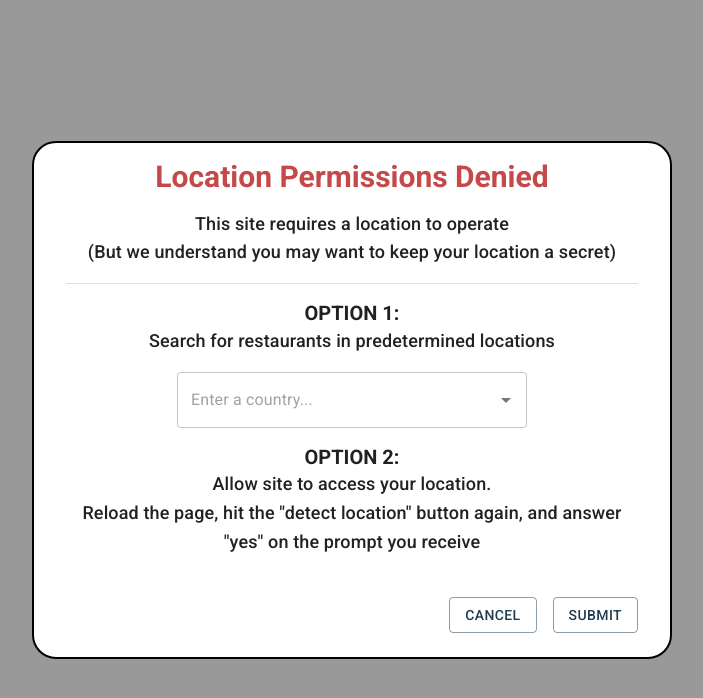
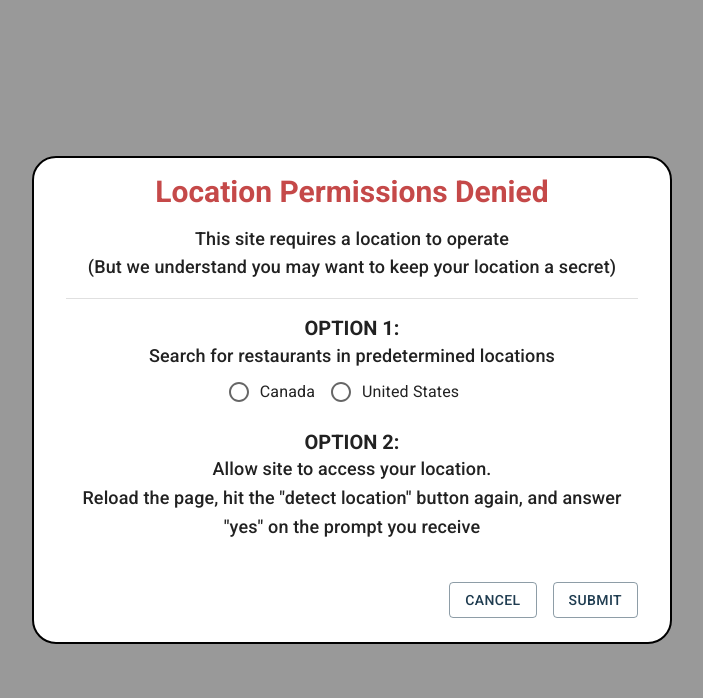
Before and after one commit to JasonXB/local-eats, a Next.js app: page /testError in a window 1280 px wide. Shown: the top 698 px of the page, without its empty margins (288-991 px from the left). Built offline with nearby package versions, Linux system fonts and the light colour scheme.

Commit message:
Must fix USA desync between 2 drop down menus b

```diff
--- a/src/custom-components/Modals/LocationDenial/whole.js
+++ b/src/custom-components/Modals/LocationDenial/whole.js
@@ -1,11 +1,18 @@
+//  prettier-ignore
 import React, { useEffect, useRef, useState } from "react";
 import { styled, Box } from "@mui/system";
 import { useLocationContext } from "../../../state-management/locationContext";
 //  prettier-ignore
 import { Typography, Divider, TextField, Autocomplete, Button } from "@mui/material";
+import Radio from "@mui/material/Radio";
+import RadioGroup from "@mui/material/RadioGroup";
+import FormControlLabel from "@mui/material/FormControlLabel";
+import FormControl from "@mui/material/FormControl";
+import FormLabel from "@mui/material/FormLabel";
+import AmericanSelect from "./AmericanSelect"
+import CanadianSelect from "./CanadianSelect"
 import { mix } from "../../../../styles/styleMixins";
 import { countries } from "../countryData";
-import axios from "axios";
 
 const StyledModal = styled("div")`
   position: fixed;
@@ -22,42 +29,17 @@ const StyledModal = styled("div")`
 
 export default function LocationModal(props) {
   const { hideModal } = useLocationContext();
-  const nationRef = useRef(); // currently selected nation
-
-  // When the user selects a country, generate a list of areas Yelp has data for
-  const [areaList, setAreaList] = useState(null);
-  const nationChangeHandler = async function (e) {
-    const selectedNation = nationRef.current.firstChild.firstChild.value;
-    console.log(selectedNation);
-    //@ Render a list of options for that country, right beneath option 1
+  const [conditionalMenu, setConditionalMenu] = useState(null);
+  // If Canada is selected, render <CanadianSelect/>
+  const clickedCanada = (e) => {
+    console.log("Canada selected?", e.target.checked);
+    setConditionalMenu(<CanadianSelect/>)
   };
-
-  /*
-  const submitHandler = async function (params) {
-    // Get the country value currently selected (must dig deep thanks to MUI)
-    const inputValue = nationRef.current.firstChild.firstChild.value;
-    // Length MUST be over 0 to warrant an API call
-    // The input is set to only accept pre-defined answers, so anything different counts as an empty string (thanks, MUI <3)
-    if (inputValue == 0) return alert("Improper selection"); //! replace with input text later
-
-    try {
-      // Make an API request that gets us the capital city name of the country we chose
-      const apiRouteRequest = await axios.post("/api/getCapital", {
-        countryName: inputValue,
-      });
-      // Data contains { city, nation, locationString , latitude, longitude }
-      const capitalCityData = apiRouteRequest.data.payload;
-      console.log(capitalCityData);
-      // Save it to the project state and localStorage (this is your new current Location)
-    } catch (err) {
-      alert("Something went wrong");
-    }
-
-    //! Use that to form a search string for the the Yelp API
-    // hideModal();
+  // If Canada is selected, render <AmericanSelect/>
+  const clickedAmerica = (e) => {
+    console.log("America selected?", e.target.checked);
+    setConditionalMenu(<AmericanSelect/>)
   };
-  */
-
   return (
     <Box
       sx={{
@@ -92,44 +74,27 @@ export default function LocationModal(props) {
             Search for restaurants in predetermined locations
           </Typography>
 
-          <Autocomplete
-            // id={String(Math.random())} // prevents old choices being saved
-            sx={{ maxWidth: 350, mx: "auto", mt: 2, mb: 1 }}
-            onChange={nationChangeHandler}
-            options={countries}
-            autoHighlight
-            getOptionLabel={(option) => option.label}
-            clearOnEscape
-            disablePortal
-            renderOption={(props, option) => (
-              <Box
-                component="li"
-                sx={{ "& > img": { mr: 2, flexShrink: 0 } }}
-                {...props}
-              >
-                <img
-                  loading="lazy"
-                  width="20"
-                  src={`https://flagcdn.com/w20/${option.code.toLowerCase()}.png`}
-                  srcSet={`https://flagcdn.com/w40/${option.code.toLowerCase()}.png 2x`}
-                  alt=""
-                />
-                {option.label}
-              </Box>
-            )}
-            renderInput={(params) => (
-              <TextField
-                {...params}
-                placeholder="Enter a country..."
-                ref={nationRef}
-                inputProps={{
-                  ...params.inputProps,
-                  autoComplete: "new-password", // disable autocomplete and autofill
-                }}
+          <FormControl>
+            <RadioGroup
+              row
+              aria-labelledby="demo-row-radio-buttons-group-label"
+              name="row-radio-buttons-group"
+            >
+              <FormControlLabel
+                value="Canada"
+                control={<Radio />}
+                label="Canada"
+                onClick={clickedCanada}
               />
-            )}
-          />
-
+              <FormControlLabel
+                value="United States"
+                control={<Radio />}
+                label="United States"
+                onClick={clickedAmerica}
+              />
+            </RadioGroup>
+          </FormControl>
+          {conditionalMenu}
           <Typography
             variant="h5"
             component="p"
```
Also changed, not shown: src/custom-components/Modals/LocationDenial/AmericanSelect.js (line endings or trailing spaces).
